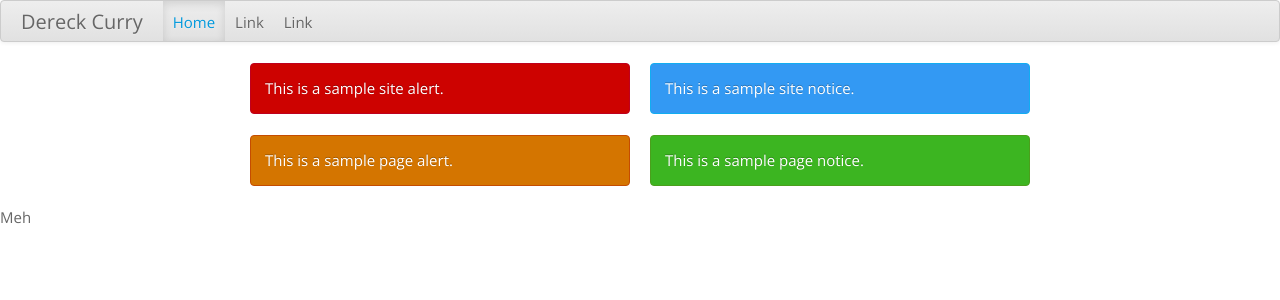
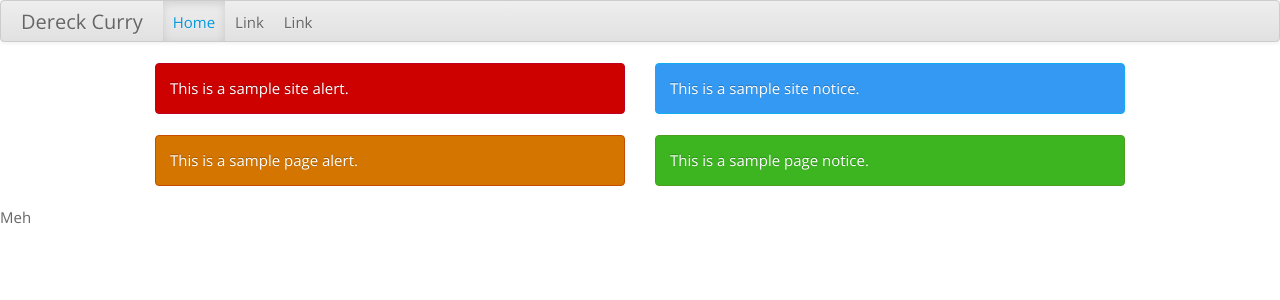
Before and after one commit to thedereck/thedereck.github.com, a Jekyll site: the page built from index.html, in a window 1280 px wide. Shown: the top 300 px of the page. Built offline with Jekyll 4.4.1, drawn with Linux system fonts in a browser that asks for light colours.

Commit message:
Working on responsive css.

```diff
--- a/_includes/head.html
+++ b/_includes/head.html
@@ -1,6 +1,6 @@
 	<head>
 		<title>{{ site.name }} - {{ page.title }}</title>
 		<meta name="viewport" content="width=device-width, initial-scale=1.0">
-		<link href="assets/css/bootstrap-responsive.css" rel="stylesheet">
 		<link href="css/{{ site.bootstrap_css }}" rel="stylesheet" media="screen">
+		<link href="css/bootstrap-responsive.css" rel="stylesheet">
 	</head>
```
